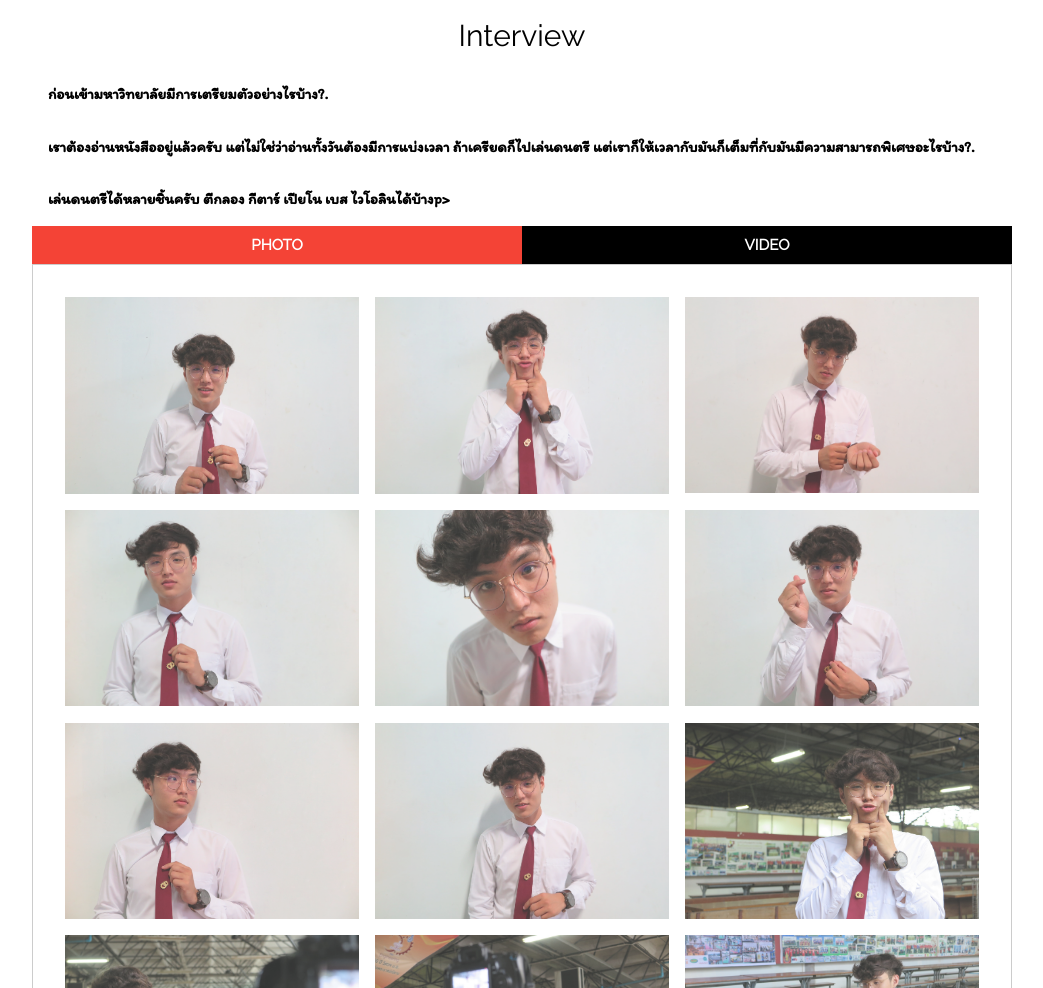
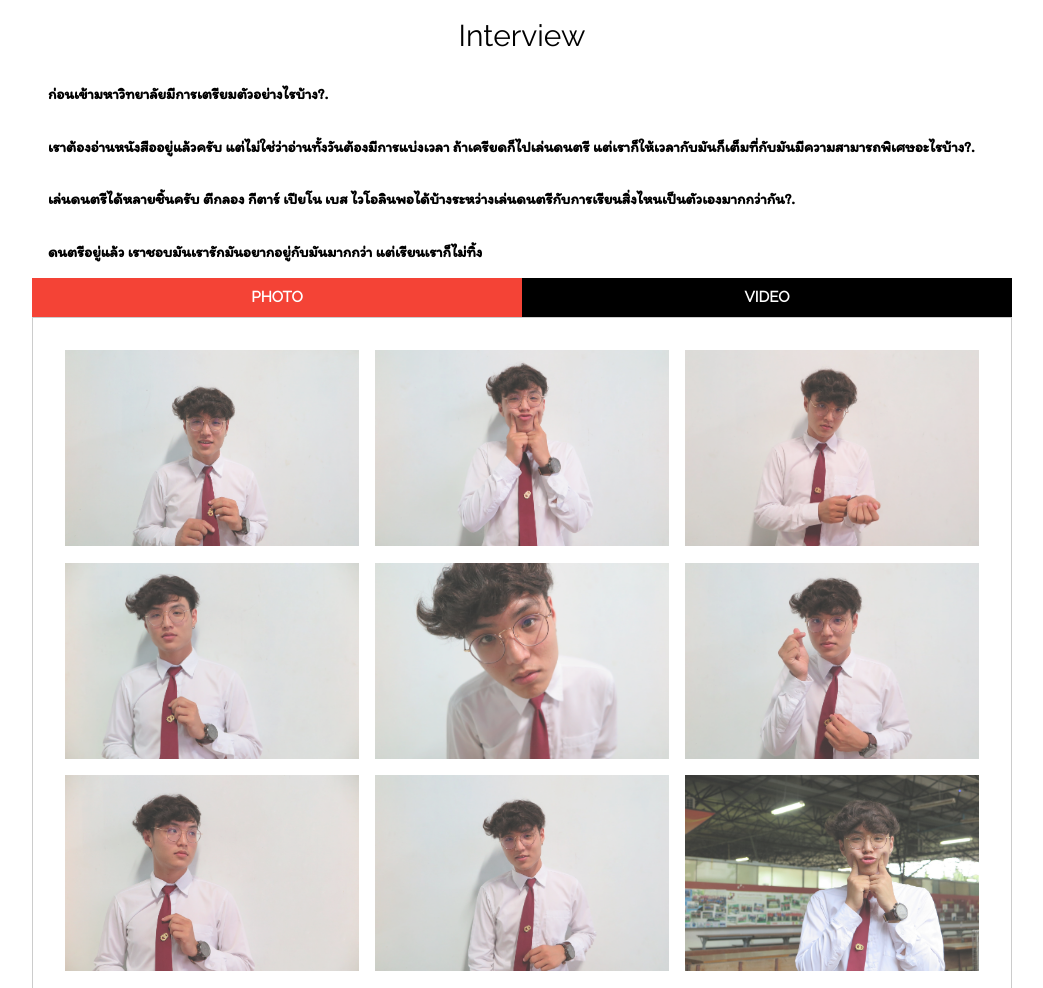
Before and after one commit to impalmn/16Inspirations-weii, a plain HTML site: page index.html in a window 1280 px wide. Shown: the part 876-1864 px from the top of the page, without its empty margins (118-1161 px from the left). Drawn offline with nearby package versions, Linux system fonts and the light colour scheme.

Commit message:
Update index.html

```diff
--- a/index.html
+++ b/index.html
@@ -53,9 +53,11 @@ h3,h4,h5,h6,p {font-family: "Itim", sans-serif}
   <div class="w3-container w3-center">
   <h2>Interview</h2>
   <p class="w3-left">ก่อนเข้ามหาวิทยาลัยมีการเตรียมตัวอย่างไรบ้าง?.</p>
-  <p class="w3-left">เราต้องอ่านหนังสืออยู่แล้วครับ แต่ไม่ใช่ว่าอ่านทั้งวันต้องมีการแบ่งเวลา ถ้าเครียดก็ไปเล่นดนตรี แต่เราก็ให้เวลากับมันก็เต็มที่กับมัน<p>
+  <p class="w3-left">เราต้องอ่านหนังสืออยู่แล้วครับ แต่ไม่ใช่ว่าอ่านทั้งวันต้องมีการแบ่งเวลา ถ้าเครียดก็ไปเล่นดนตรี แต่เราก็ให้เวลากับมันก็เต็มที่กับมัน</p>
   <p class="w3-left">มีความสามารถพิเศษอะไรบ้าง?.</p>
-  <p class="w3-left">เล่นดนตรีได้หลายชิ้นครับ ตีกลอง กีตาร์ เปียโน เบส ไวโอลินได้บ้างp>
+  <p class="w3-left">เล่นดนตรีได้หลายชิ้นครับ ตีกลอง กีตาร์ เปียโน เบส ไวโอลินพอได้บ้าง</p>
+  <p class="w3-left">ระหว่างเล่นดนตรีกับการเรียนสิ่งไหนเป็นตัวเองมากกว่ากัน?.</p>
+  <p class="w3-left">ดนตรีอยู่แล้ว เราชอบมันเรารักมันอยากอยู่กับมันมากกว่า แต่เรียนเราก็ไม่ทิ้ง</p>
 </div>
 
   <!-- bar -->
```
